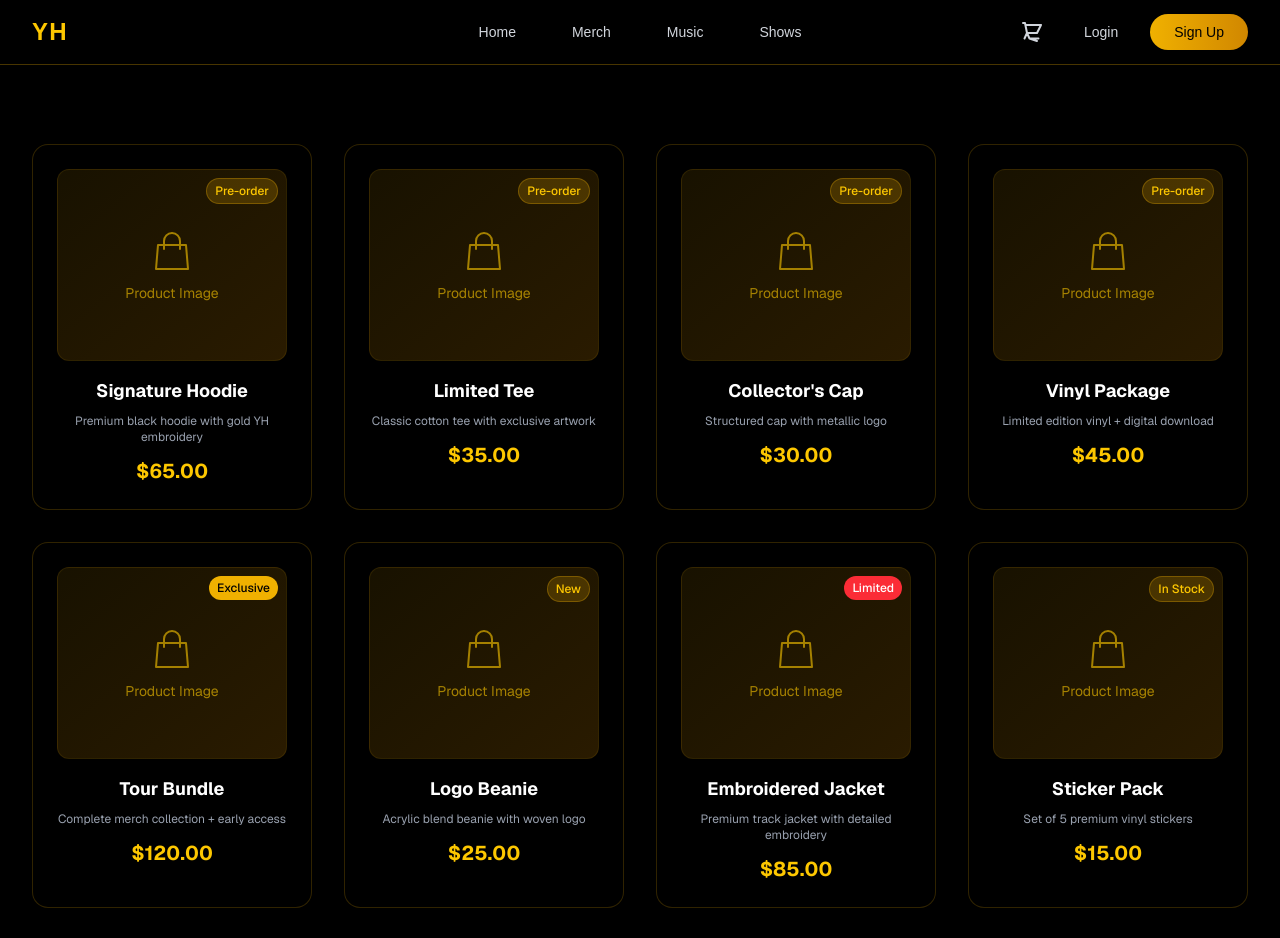
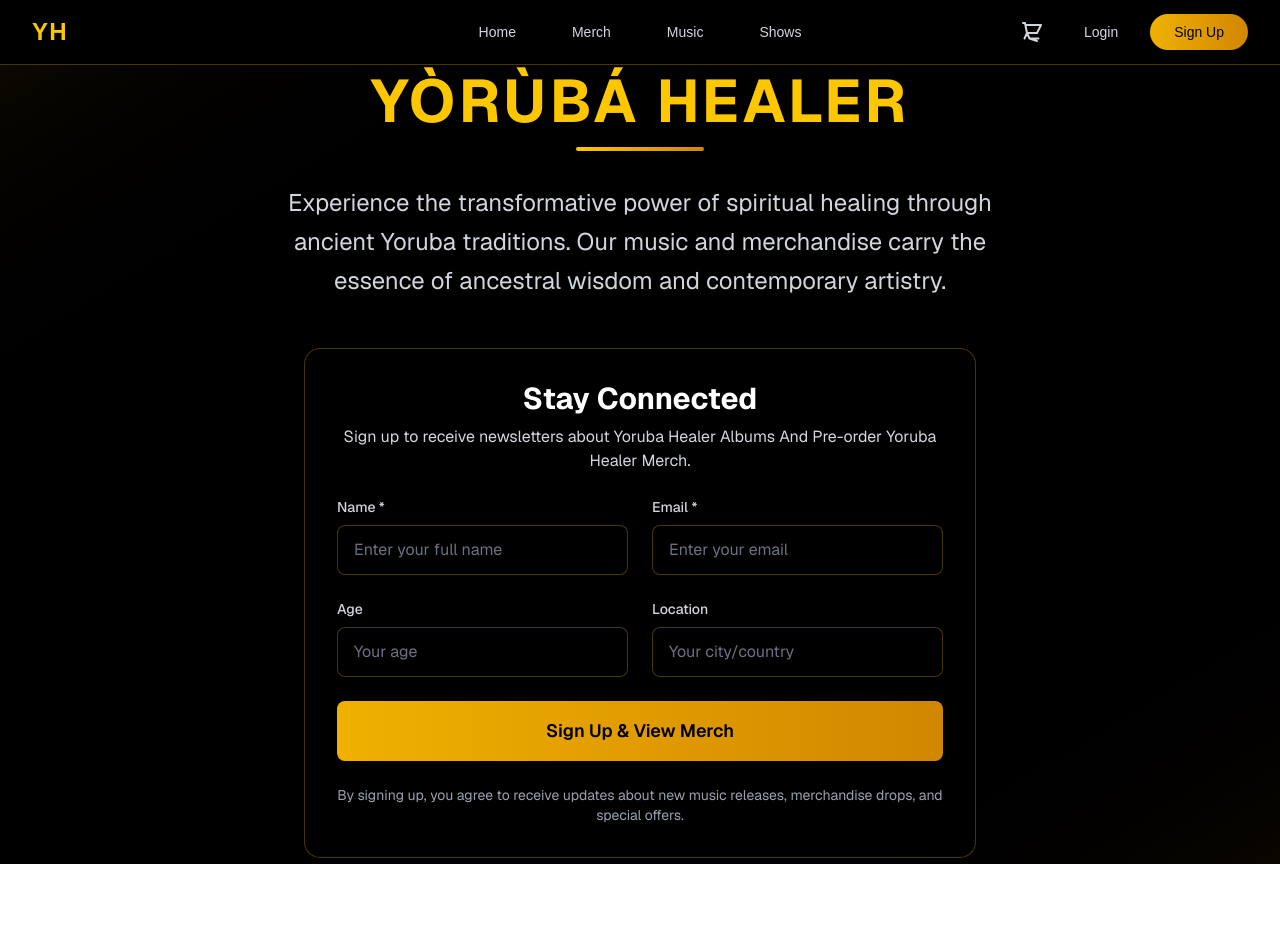
Before and after one commit to Mykol5/yhstore, a Next.js app: page / in a window 1280 px wide. Shown: the top 938 px of the page. After the commit the page ends 864 px from the top, so only its background shows below. Built offline with nearby package versions, Linux system fonts and the light colour scheme.

Commit message:
Updated code for page.tsx

```diff
--- a/app/page.tsx
+++ b/app/page.tsx
@@ -95,8 +95,7 @@
 
 'use client';
 
-import UpcomingSong from './components/UpcomingSong';
-import { useRef, useState } from 'react';
+import { useState, useEffect } from 'react';
 import { useCart } from './context/CartContext';
 
 interface Product {
@@ -111,126 +110,277 @@ interface Product {
   colors?: string[];
 }
 
+
 export default function Home() {
+  const [isSignedUp, setIsSignedUp] = useState(false);
+  const [formData, setFormData] = useState({
+    name: '',
+    email: '',
+    age: '',
+    location: ''
+  });
+
+  const handleInputChange = (e: React.ChangeEvent<HTMLInputElement>) => {
+    setFormData({
+      ...formData,
+      [e.target.name]: e.target.value
+    });
+  };
+
+  const handleSignUp = (e: React.FormEvent) => {
+    e.preventDefault();
+    // Handle newsletter signup logic here
+    console.log('Newsletter signup:', formData);
+    setIsSignedUp(true);
+  };
+
+  // If user has signed up, show the merch section
+  if (isSignedUp) {
+    return <MerchSection />;
+  }
+
+  return (
+    <div className="min-h-screen bg-black font-sans">
+      {/* Main Hero Section */}
+      <section className="relative min-h-screen flex items-center justify-center overflow-hidden">
+        {/* Background with subtle gradient */}
+        <div className="absolute inset-0 bg-gradient-to-br from-yellow-500/5 via-black to-yellow-600/5" />
+
+        {/* Content */}
+        <div className="relative z-20 text-center px-4 sm:px-6 lg:px-8 max-w-4xl mx-auto">
+          {/* Yoruba Healer Logo */}
+          <div className="mb-8">
+            <div className="text-yellow-400 text-5xl md:text-6xl font-bold tracking-wider mb-4">
+              YÒRÙBÁ HEALER
+            </div>
+            <div className="w-32 h-1 bg-gradient-to-r from-yellow-400 to-yellow-600 mx-auto rounded-full" />
+          </div>
+
+          {/* Description */}
+          <div className="mb-12">
+            <p className="text-xl md:text-2xl text-gray-300 leading-relaxed max-w-3xl mx-auto">
+              Experience the transformative power of spiritual healing through ancient Yoruba traditions.
+              Our music and merchandise carry the essence of ancestral wisdom and contemporary artistry.
+            </p>
+          </div>
+
+          {/* Newsletter Signup Section */}
+          <div className="bg-black/50 rounded-2xl p-8 border border-yellow-500/30 backdrop-blur-sm max-w-2xl mx-auto">
+            <h2 className="text-3xl font-bold text-white mb-2">
+              Stay Connected
+            </h2>
+            <p className="text-gray-300 mb-6">
+              Sign up to receive newsletters about Yoruba Healer Albums And Pre-order Yoruba Healer Merch.
+            </p>
+
+            <form onSubmit={handleSignUp} className="space-y-6">
+              <div className="grid grid-cols-1 md:grid-cols-2 gap-6">
+                {/* Name */}
+                <div>
+                  <label htmlFor="name" className="block text-sm font-medium text-gray-300 mb-2 text-left">
+                    Name *
+                  </label>
+                  <input
+                    type="text"
+                    id="name"
+                    name="name"
+                    required
+                    value={formData.name}
+                    onChange={handleInputChange}
+                    className="w-full px-4 py-3 bg-black border border-yellow-500/30 rounded-lg text-white placeholder-gray-500 focus:outline-none focus:ring-2 focus:ring-yellow-500 focus:border-transparent transition-all duration-200"
+                    placeholder="Enter your full name"
+                  />
+                </div>
+
+                {/* Email */}
+                <div>
+                  <label htmlFor="email" className="block text-sm font-medium text-gray-300 mb-2 text-left">
+                    Email *
+                  </label>
+                  <input
+                    type="email"
+                    id="email"
+                    name="email"
+                    required
+                    value={formData.email}
+                    onChange={handleInputChange}
+                    className="w-full px-4 py-3 bg-black border border-yellow-500/30 rounded-lg text-white placeholder-gray-500 focus:outline-none focus:ring-2 focus:ring-yellow-500 focus:border-transparent transition-all duration-200"
+                    placeholder="Enter your email"
+                  />
+                </div>
+              </div>
+
+              <div className="grid grid-cols-1 md:grid-cols-2 gap-6">
+                {/* Age */}
+                <div>
+                  <label htmlFor="age" className="block text-sm font-medium text-gray-300 mb-2 text-left">
+                    Age
+                  </label>
+                  <input
+                    type="number"
+                    id="age"
+                    name="age"
+                    value={formData.age}
+                    onChange={handleInputChange}
+                    className="w-full px-4 py-3 bg-black border border-yellow-500/30 rounded-lg text-white placeholder-gray-500 focus:outline-none focus:ring-2 focus:ring-yellow-500 focus:border-transparent transition-all duration-200"
+                    placeholder="Your age"
+                    min="1"
+                    max="120"
+                  />
+                </div>
+
+                {/* Location */}
+                <div>
+                  <label htmlFor="location" className="block text-sm font-medium text-gray-300 mb-2 text-left">
+                    Location
+                  </label>
+                  <input
+                    type="text"
+                    id="location"
+                    name="location"
+                    value={formData.location}
+                    onChange={handleInputChange}
+                    className="w-full px-4 py-3 bg-black border border-yellow-500/30 rounded-lg text-white placeholder-gray-500 focus:outline-none focus:ring-2 focus:ring-yellow-500 focus:border-transparent transition-all duration-200"
+                    placeholder="Your city/country"
+                  />
+                </div>
+              </div>
+
+              {/* Submit Button */}
+              <button
+                type="submit"
+                className="w-full bg-gradient-to-r from-yellow-500 to-yellow-600 text-black py-4 rounded-lg font-semibold text-lg transform transition-all duration-300 hover:scale-105 hover:shadow-2xl"
+              >
+                Sign Up & View Merch
+              </button>
+
+              <p className="text-gray-400 text-sm">
+                By signing up, you agree to receive updates about new music releases, merchandise drops, and special offers.
+              </p>
+            </form>
+          </div>
+        </div>
+      </section>
+    </div>
+  );
+}
+
+// Merch Section Component (moved from original page.tsx)
+function MerchSection() {
   const { addToCart } = useCart();
-  const merchSectionRef = useRef<HTMLDivElement>(null);
   const [selectedProduct, setSelectedProduct] = useState<Product | null>(null);
   const [quantity, setQuantity] = useState(1);
   const [selectedSize, setSelectedSize] = useState('');
   const [selectedColor, setSelectedColor] = useState('');
 
-  const scrollToMerch = () => {
-    merchSectionRef.current?.scrollIntoView({ behavior: 'smooth' });
-  };
-
   const merchProducts: Product[] = [
     {
       id: 1,
       name: "Signature Hoodie",
-      price: "$65.00",
+      price: "£80.00",
       image: "/merch/hoodie.png",
       description: "Premium black hoodie with gold YH embroidery",
       status: "Pre-order",
-      fullDescription: "Crafted from premium heavyweight cotton, this black hoodie features intricate gold embroidery of the YH logo. Perfect for everyday comfort with a touch of luxury.",
+      fullDescription: "Crafted from premium heavyweight cotton, this black hoodie features intricate gold embroidery of the Yoruba Healer logo. Perfect for everyday comfort with a touch of spiritual elegance.",
       sizes: ["S", "M", "L", "XL", "XXL"],
       colors: ["Black", "Navy", "Charcoal"]
     },
     {
       id: 2,
       name: "Limited Tee",
-      price: "$35.00",
+      price: "£80.00",
       image: "/merch/tee.png",
       description: "Classic cotton tee with exclusive artwork",
       status: "Pre-order",
-      fullDescription: "100% premium cotton tee featuring exclusive YH artwork on the front. Soft, breathable, and perfect for showing your support in style.",
+      fullDescription: "100% premium cotton tee featuring exclusive Yoruba Healer artwork on the front. Soft, breathable, and perfect for showing your spiritual connection.",
       sizes: ["S", "M", "L", "XL"],
       colors: ["White", "Black", "Ash"]
     },
     {
       id: 3,
       name: "Collector's Cap",
-      price: "$30.00",
+      price: "£80.00",
       image: "/merch/cap.png",
       description: "Structured cap with metallic logo",
       status: "Pre-order",
-      fullDescription: "Structured six-panel cap with a curved visor and metallic YH logo patch. Adjustable strap for perfect fit.",
+      fullDescription: "Structured six-panel cap with a curved visor and metallic Yoruba Healer logo patch. Adjustable strap for perfect fit.",
       sizes: ["One Size"],
       colors: ["Black", "Navy", "Olive"]
     },
     {
       id: 4,
       name: "Vinyl Package",
-      price: "$45.00",
+      price: "£80.00",
       image: "/merch/vinyl.png",
       description: "Limited edition vinyl + digital download",
       status: "Pre-order",
-      fullDescription: "Limited edition 180g vinyl featuring exclusive artwork. Includes digital download code and behind-the-scenes booklet.",
+      fullDescription: "Limited edition 180g vinyl featuring exclusive Yoruba Healer artwork. Includes digital download code and spiritual guidance booklet.",
       sizes: ["12-inch"],
       colors: ["Clear", "Black", "Gold Swirl"]
     },
     {
       id: 5,
-      name: "Tour Bundle",
-      price: "$120.00",
+      name: "Healing Bundle",
+      price: "£80.00",
       image: "/merch/bundle.png",
-      description: "Complete merch collection + early access",
+      description: "Complete merch collection + spiritual access",
       status: "Exclusive",
-      fullDescription: "The ultimate fan bundle including hoodie, tee, cap, and vinyl. Plus early access to future releases and exclusive content.",
+      fullDescription: "The ultimate spiritual bundle including hoodie, tee, cap, and vinyl. Plus access to exclusive healing content and early releases.",
       sizes: ["Bundle"],
       colors: ["Complete Set"]
     },
     {
       id: 6,
-      name: "Logo Beanie",
-      price: "$25.00",
+      name: "Spiritual Beanie",
+      price: "£80.00",
       image: "/merch/beanie.png",
       description: "Acrylic blend beanie with woven logo",
       status: "New",
-      fullDescription: "Warm and comfortable acrylic blend beanie with woven YH logo. One size fits all.",
+      fullDescription: "Warm and comfortable acrylic blend beanie with woven Yoruba Healer logo. One size fits all for spiritual comfort.",
       sizes: ["One Size"],
       colors: ["Black", "Charcoal", "Navy"]
     },
     {
       id: 7,
-      name: "Embroidered Jacket",
-      price: "$85.00",
+      name: "Ancestral Jacket",
+      price: "£80.00",
       image: "/merch/jacket.png",
       description: "Premium track jacket with detailed embroidery",
       status: "Limited",
-      fullDescription: "Lightweight track jacket with detailed embroidery on chest and sleeves. Perfect for layering.",
+      fullDescription: "Lightweight track jacket with detailed ancestral embroidery on chest and sleeves. Perfect for spiritual layering and protection.",
       sizes: ["S", "M", "L", "XL"],
       colors: ["Black", "Navy", "Burgundy"]
     },
     {
       id: 8,
-      name: "Sticker Pack",
-      price: "$15.00",
+      name: "Sacred Sticker Pack",
+      price: "£80.00",
       image: "/merch/stickers.png",
       description: "Set of 5 premium vinyl stickers",
       status: "In Stock",
-      fullDescription: "Set of 5 high-quality vinyl stickers featuring YH logos and artwork. Weather-resistant and perfect for laptops, water bottles, and more.",
+      fullDescription: "Set of 5 high-quality vinyl stickers featuring Yoruba Healer sacred symbols and artwork. Weather-resistant and perfect for spiritual tools.",
       sizes: ["Pack of 5"],
       colors: ["Mixed Colors"]
     },
     {
       id: 9,
-      name: "Canvas Tote",
-      price: "$28.00",
+      name: "Ritual Tote",
+      price: "£80.00",
       image: "/merch/tote.png",
       description: "Eco-friendly canvas tote bag",
       status: "Eco",
-      fullDescription: "Durable canvas tote bag made from eco-friendly materials. Perfect for everyday use with bold YH print.",
+      fullDescription: "Durable canvas tote bag made from eco-friendly materials with sacred Yoruba Healer print. Perfect for carrying spiritual items.",
       sizes: ["One Size"],
       colors: ["Natural", "Black", "Olive"]
     },
     {
       id: 10,
-      name: "Phone Case",
-      price: "$22.00",
+      name: "Protection Phone Case",
+      price: "£80.00",
       image: "/merch/case.png",
-      description: "Protective case with YH artwork",
+      description: "Protective case with sacred artwork",
       status: "New",
-      fullDescription: "Durable protective phone case featuring exclusive YH artwork. Compatible with most smartphone models.",
+      fullDescription: "Durable protective phone case featuring exclusive Yoruba Healer sacred artwork. Carries spiritual protection with you.",
       sizes: ["Universal"],
       colors: ["Clear", "Black", "Smoke"]
     }
@@ -247,20 +397,6 @@ export default function Home() {
     setSelectedProduct(null);
     setQuantity(1);
   };
-
-  // const handleAddToCart = () => {
-  //   if (selectedProduct) {
-  //     console.log('Added to cart:', {
-  //       product: selectedProduct,
-  //       quantity,
-  //       size: selectedSize,
-  //       color: selectedColor
-  //     });
-  //     // Here you would update your cart context/state
-  //     closeProductModal();
-  //   }
-  // };
-
 
   const handleAddToCart = () => {
     if (selectedProduct) {
@@ -288,81 +424,23 @@ export default function Home() {
 
   return (
     <div className="min-h-screen bg-black font-sans">
-      {/* Merch Pre-order Hero Section */}
-      {/* <section className="relative min-h-screen flex items-center justify-center overflow-hidden"> */}
-        {/* Background Image with Overlay */}
-        {/* <div
-          className="absolute inset-0 bg-black bg-opacity-80 z-0"
-          style={{
-            backgroundImage: 'url("/merch-bg.jpg")',
-            backgroundSize: 'cover',
-            backgroundPosition: 'center',
-            backgroundRepeat: 'no-repeat'
-          }}
-        /> */}
+      {/* Merch Products Section */}
+      <section className="py-20 px-4 sm:px-6 lg:px-8 bg-black">
+        <div className="max-w-7xl mx-auto">
+          {/* Section Header */}
+          <div className="text-center mb-16">
+            <div className="text-yellow-400 text-4xl font-bold tracking-wider mb-4">
+              YÒRÙBÁ HEALER
+            </div>
+            <h1 className="text-4xl md:text-5xl font-bold text-white mb-4">
+              Sacred Merchandise Collection
+            </h1>
+            <p className="text-xl text-gray-300 max-w-2xl mx-auto">
+              All items priced at £80. Limited quantities available for spiritual connection.
+            </p>
+          </div>
 
-        {/* Gold Overlay Gradient */}
-        {/* <div className="absolute inset-0 bg-gradient-to-br from-yellow-500/20 via-black to-yellow-600/10 z-10" /> */}
-
-        {/* Content */}
-        {/* <div className="relative z-20 text-center px-4 sm:px-6 lg:px-8 max-w-6xl mx-auto"> */}
-          {/* Pre-order Badge */}
-          {/* <div className="inline-flex items-center gap-2 bg-yellow-500/20 border border-yellow-500/40 rounded-full px-6 py-2 mb-6">
-            <svg className="w-4 h-4 text-yellow-400" fill="currentColor" viewBox="0 0 24 24">
-              <path d="M12 2C6.48 2 2 6.48 2 12s4.48 10 10 10 10-4.48 10-10S17.52 2 12 2zm-2 15l-5-5 1.41-1.41L10 14.17l7.59-7.59L19 8l-9 9z"/>
-            </svg>
-            <span className="text-yellow-400 text-sm font-medium">Limited Pre-order Available</span>
-          </div> */}
-
-          {/* Main Heading */}
-          {/* <h1 className="text-5xl md:text-7xl lg:text-8xl font-bold text-white mb-6 leading-tight">
-            Exclusive{' '}
-            <span className="text-transparent bg-clip-text bg-gradient-to-r from-yellow-400 to-yellow-600">
-              Merch
-            </span>{' '}
-            Collection
-          </h1> */}
-
-          {/* Sub Text */}
-          {/* <p className="text-xl md:text-2xl text-gray-300 mb-8 max-w-3xl mx-auto leading-relaxed">
-            Be the first to own limited edition merchandise. Pre-order now and secure your piece of music history.
-          </p> */}
-
-          {/* CTA Button */}
-          {/* <div className="mb-16">
-            <button
-              onClick={scrollToMerch}
-              className="bg-gradient-to-r from-yellow-500 to-yellow-600 text-black px-8 py-4 rounded-full font-semibold text-lg transform transition-all duration-300 hover:scale-105 hover:shadow-2xl flex items-center gap-3 mx-auto"
-            >
-              <svg className="w-5 h-5" fill="currentColor" viewBox="0 0 24 24">
-                <path d="M12 2C6.48 2 2 6.48 2 12s4.48 10 10 10 10-4.48 10-10S17.52 2 12 2zm-2 15l-5-5 1.41-1.41L10 14.17l7.59-7.59L19 8l-9 9z"/>
-              </svg>
-              View Collection
-            </button>
-          </div> */}
-
-          {/* Quick Stats */}
-          {/* <div className="grid grid-cols-1 sm:grid-cols-3 gap-6 max-w-2xl mx-auto">
-            <div className="text-center">
-              <div className="text-yellow-400 text-2xl font-bold mb-1">10+</div>
-              <div className="text-gray-400 text-sm">Products</div>
-            </div>
-            <div className="text-center">
-              <div className="text-yellow-400 text-2xl font-bold mb-1">Worldwide</div>
-              <div className="text-gray-400 text-sm">Shipping</div>
-            </div>
-            <div className="text-center">
-              <div className="text-yellow-400 text-2xl font-bold mb-1">Secure</div>
-              <div className="text-gray-400 text-sm">Checkout</div>
-            </div>
-          </div>
-        </div> */}
-      {/* </section> */}
-
-{/* Merch Products Section */}
-<section ref={merchSectionRef} className="py-20 px-4 sm:px-6 lg:px-8 bg-black">
-  <div className="max-w-7xl mx-auto">
-    {/* Products Grid - Updated for 2 columns on mobile */}
+          {/* Products Grid */}
           <div className="grid grid-cols-2 md:grid-cols-2 lg:grid-cols-3 xl:grid-cols-4 gap-4 sm:gap-6 md:gap-8 mb-12">
             {merchProducts.map((product) => (
               <div
@@ -370,16 +448,16 @@ export default function Home() {
                 className="bg-black/50 rounded-xl sm:rounded-2xl p-3 sm:p-4 md:p-6 border border-yellow-500/20 backdrop-blur-sm hover:border-yellow-500/40 transition-all duration-300 group cursor-pointer"
                 onClick={() => openProductModal(product)}
               >
-          {/* Product Image - Smaller on mobile */}
+                {/* Product Image */}
                 <div className="relative h-32 sm:h-36 md:h-48 bg-gradient-to-br from-yellow-500/10 to-yellow-600/20 rounded-lg sm:rounded-xl mb-3 sm:mb-4 flex items-center justify-center border border-yellow-500/10 group-hover:border-yellow-500/30 transition-colors">
                   <div className="text-center text-yellow-400/60">
                     <svg className="w-8 h-8 sm:w-10 sm:h-10 md:w-12 md:h-12 mx-auto mb-1 sm:mb-2" fill="none" stroke="currentColor" viewBox="0 0 24 24">
                       <path strokeLinecap="round" strokeLinejoin="round" strokeWidth={1} d="M16 11V7a4 4 0 00-8 0v4M5 9h14l1 12H4L5 9z"/>
                     </svg>
-              <p className="text-xs sm:text-sm">Product Image</p>
+                    <p className="text-xs sm:text-sm">Sacred Item</p>
                   </div>
 
-            {/* Status Badge - Smaller on mobile */}
+                  {/* Status Badge */}
                   <div className={`absolute top-2 right-2 px-1.5 py-0.5 sm:px-2 sm:py-1 rounded-full text-xs font-medium ${
                     product.status === 'Exclusive'
                       ? 'bg-yellow-500 text-black'
@@ -391,7 +469,7 @@ export default function Home() {
                   </div>
                 </div>
 
-          {/* Product Info - Adjusted text sizes for mobile */}
+                {/* Product Info */}
                 <div className="text-center">
                   <h3 className="text-sm sm:text-base md:text-lg font-bold text-white mb-1 sm:mb-2 line-clamp-2">{product.name}</h3>
                   <p className="text-gray-400 text-xs mb-2 sm:mb-3 line-clamp-2">{product.description}</p>
@@ -426,7 +504,7 @@ export default function Home() {
                         <svg className="w-16 h-16 mx-auto mb-2" fill="none" stroke="currentColor" viewBox="0 0 24 24">
                           <path strokeLinecap="round" strokeLinejoin="round" strokeWidth={1} d="M16 11V7a4 4 0 00-8 0v4M5 9h14l1 12H4L5 9z"/>
                         </svg>
-                  <p className="text-sm">Product Image</p>
+                        <p className="text-sm">Sacred Item</p>
                       </div>
                     </div>
 
@@ -523,6 +601,7 @@ export default function Home() {
   );
 }
 
+// Add the missing imports at the top
 
 
 // import Image from "next/image";
```
Lines whose indentation alone changed are shown as unchanged.
